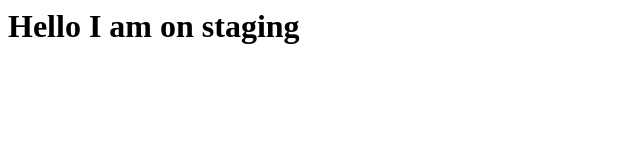
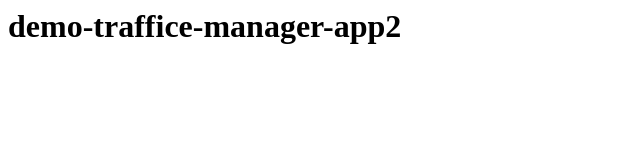
Before and after one commit to farswan/testAzure-Stage, a plain HTML site: page index.htm in a window 1280 px wide. Shown: the whole page, without its empty margins (0-640 px from the left). Drawn offline with Linux system fonts and the light colour scheme.

Commit message:
Update index.htm

```diff
--- a/index.htm
+++ b/index.htm
@@ -1 +1 @@
-<h1>Hello I am on staging </h1>
+<h1>demo-traffice-manager-app2 </h1>
```
